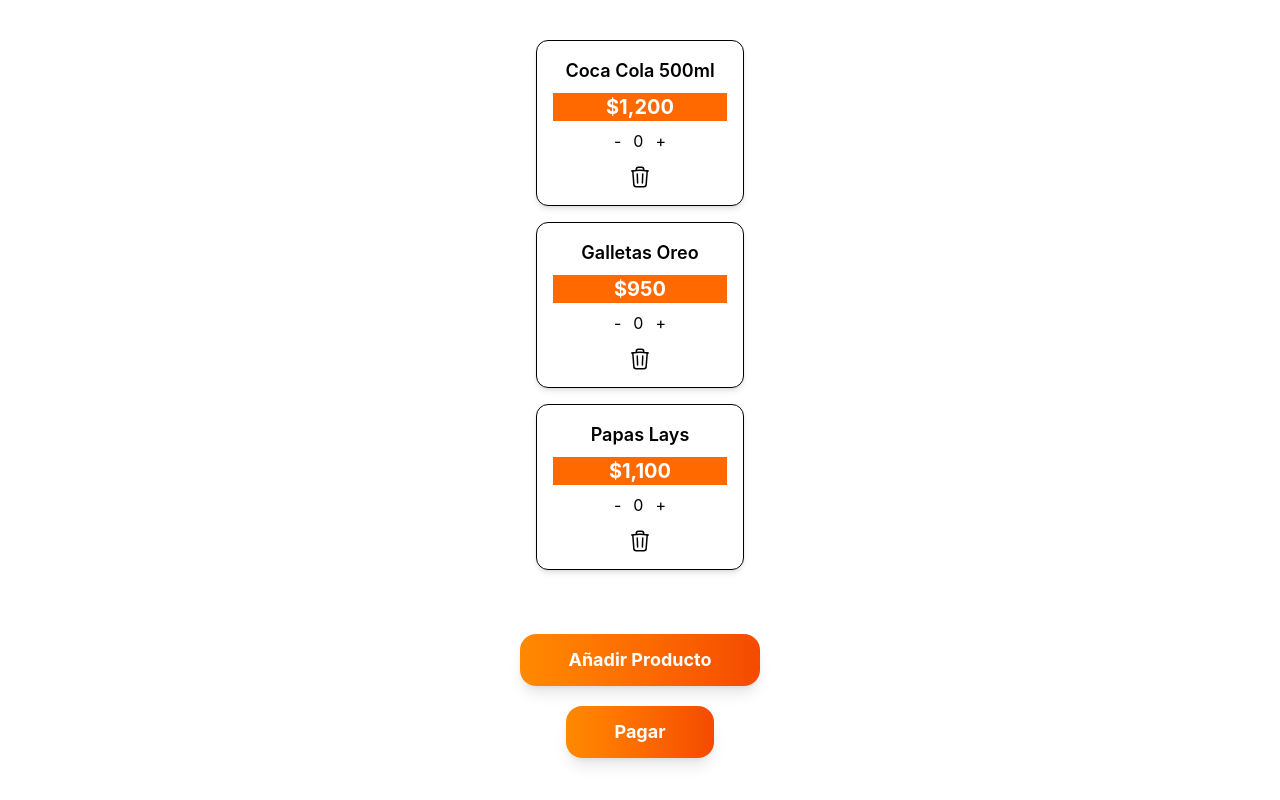
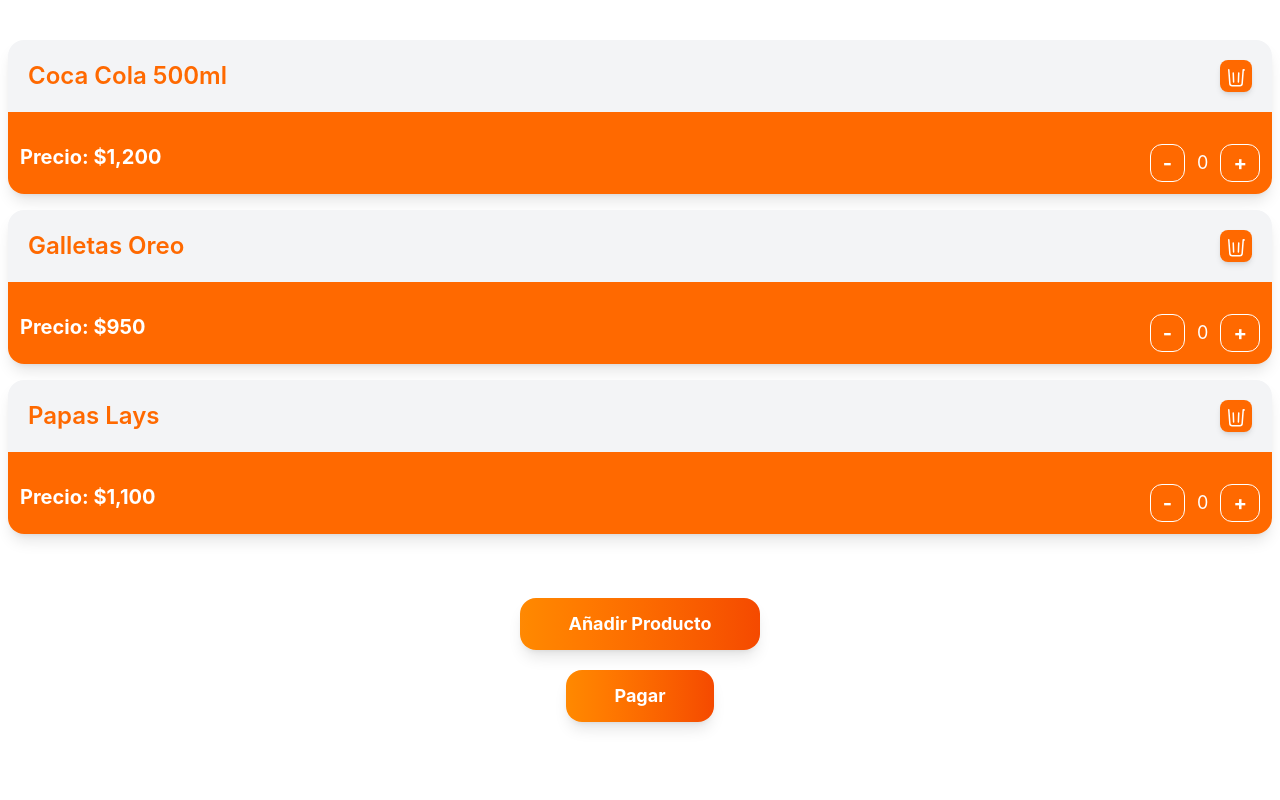
Before and after one commit to palavecino12/Zapi, a React (Vite) app in the folder frontend/: page /cart in a window 1280 px wide. Built offline with nearby package versions, Linux system fonts and the light colour scheme; what @zxing/browser would draw is missing.

Commit message:
modifique el estilo de el cartItem

```diff
--- a/frontend/src/cart/CartItem.tsx
+++ b/frontend/src/cart/CartItem.tsx
@@ -24,23 +24,18 @@
     }
 
   return (
-    <div className="border rounded-xl p-4 w-52 text-center shadow-md hover:shadow-lg transition">
+ <div className="w-screen px-2">
 
-  {/* Nombre */}
-  <h2 className="text-lg font-semibold mb-2">{nombre}</h2>
+  <div className="rounded-2xl overflow-hidden shadow-lg w-full">
 
-  {/* Precio */}
-  <p className="text-white font-bold text-xl bg-orange-500 mb-2">
-    ${precio.toLocaleString()}
-  </p>
+    {/* Parte superior */}
+    <div className="bg-gray-100 p-5 flex items-center justify-between">
 
-  {/* Contador + botones */}
-  <div className="flex items-center justify-center gap-3 mt-2">
-    <button onClick={disminuirCant}>-</button>
-    <p>{contador}</p>
-    <button onClick={aumentarCant}>+</button>
-  </div>
-  <div className="flex justify-center mt-3">
+  <h2 className="text-orange-500 text-2xl font-semibold">
+    {nombre}
+  </h2>
+
+  {/* Icono */}
   <svg
   onClick={disminuirCant}
   xmlns="http://www.w3.org/2000/svg"
@@ -48,14 +43,54 @@
   viewBox="0 0 24 24"
   strokeWidth={1.5}
   stroke="currentColor"
-      className="size-6 cursor-pointer"
+  className="w-8 h-8 cursor-pointer bg-orange-500 text-white rounded-lg p-1 shadow-md hover:shadow-lg transition"
 >
   <path
     strokeLinecap="round"
     strokeLinejoin="round"
-        d="m14.74 9-.346 9m-4.788 0L9.26 9m9.968-3.21c.342.052.682.107 1.022.166m-1.022-.165L18.16 19.673a2.25 2.25 0 0 1-2.244 2.077H8.084a2.25 2.25 0 0 1-2.244-2.077L4.772 5.79m14.456 0a48.108 48.108 0 0 0-3.478-.397m-12 .562c.34-.059.68-.114 1.022-.165m0 0a48.11 48.11 0 0 1 3.478-.397m7.5 0v-.916c0-1.18-.91-2.164-2.09-2.201a51.964 51.964 0 0 0-3.32 0c-1.18.037-2.09 1.022-2.09 2.201v.916m7.5 0a48.667 48.667 0 0 0-7.5 0"
+    d="m14.74 9-.346 9m-4.788 0L9.26 9m9.968-3.21c.342.052.682.107 1.022.166m-1.022-.165L18.16 19.673a2.25 2.25 0 0 1-2.244 2.077H8.084a2.25 2.25 0 0 1-2.244-2.077L4.772 5.79"
   />
 </svg>
+
+</div>
+
+    {/* Línea */}
+    <div className="h-1 bg-orange-500"></div>
+
+    {/* Parte inferior */}
+    <div className="bg-orange-500 p-3 text-white flex items-center justify-between">
+
+      <p className="text-xl font-bold mt-1">
+        Precio: ${precio.toLocaleString()}
+      </p>
+
+      {/* Controles */}
+      <div className="flex items-center justify-between mt-4">
+
+        <div className="flex items-center gap-3">
+          <button
+            onClick={disminuirCant}
+            className="px-3 py-1 text-xl font-bold border border-white rounded-xl"
+          >
+            -
+          </button>
+
+          <p className="text-lg">{contador}</p>
+
+          <button
+            onClick={aumentarCant}
+            className="px-3 py-1 text-xl font-bold border border-white rounded-xl"
+          >
+            +
+          </button>
+        </div>
+
+
+
+      </div>
+
+    </div>
+
   </div>
 
 </div>
```
Lines whose indentation alone changed are shown as unchanged.
